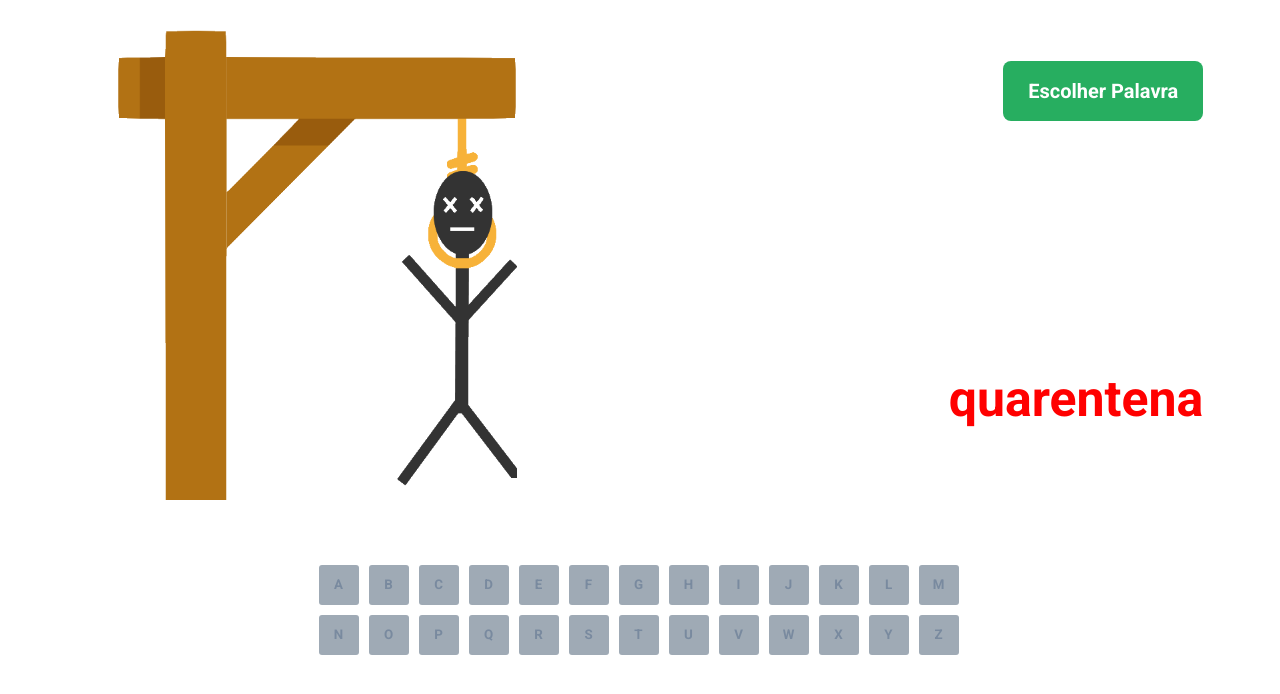
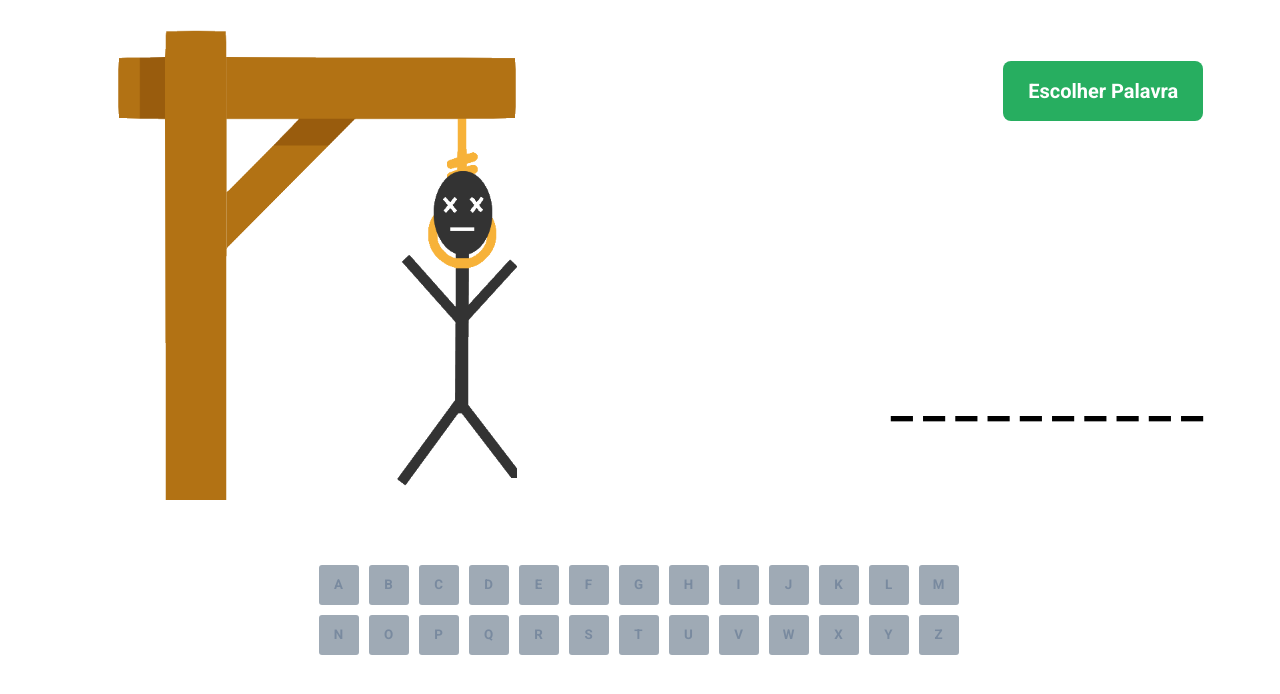
Before and after one commit to LsBDev/Jogoforca, a React (Create React App) app: page / in a window 1280 px wide. Shown: the top 694 px of the page. Built offline with nearby package versions, Linux system fonts and the light colour scheme.

Commit message:
pt1 - escolher palavra.

```diff
--- a/src/App.jsx
+++ b/src/App.jsx
@@ -1,10 +1,13 @@
 import Jogo from "./Jogo";
-// import palavras from "./palavras.js"
+import palavras from "./palavras.js"
 
 export default function App() {
+  const raffle = palavras[Math.floor(Math.random()*palavras.length)]
+
+
   return (
     <div>
-      <Jogo/>
+      <Jogo wordGame={raffle}/>
     </div>
   );
 }
--- a/src/Jogo.jsx
+++ b/src/Jogo.jsx
@@ -9,13 +9,17 @@ import "./jogo.css"
 import forca6 from "./assets/imagens/forca6.png";
 import { useState } from "react";
 
-export default function Jogo() {
+export default function Jogo({wordGame}) {
   const [disabled, setDisabled] = useState(true);
+  const [errorCount, setErrorCount] = useState();
 
   function iniciar() {
     setDisabled(false);
-    console.log('fui clicado!')
+    setErrorCount(0)
   }
+
+ const chosenWord = wordGame.split("");
+
 
   return (
     <>
@@ -23,11 +27,13 @@ export default function Jogo() {
         <img src={forca6} alt="forca" />
         <div className="palavras">
           <button className="iniciar" onClick={iniciar}>Escolher Palavra</button>
-          <h1 className="palavra">quarentena</h1>
+          <div className="adivinhar">
+            {chosenWord.map((letter, index) => (<h1 key={index} className="palavra"> _ </h1>))}
+          </div>
         </div>
       </div>
 
-      <Letras disabled={disabled}/>
+      <Letras error={errorCount} setDisabled={setDisabled} disabled={disabled}/>
     </>
 
   )
--- a/src/Letras.jsx
+++ b/src/Letras.jsx
@@ -1,12 +1,18 @@
+import { useState } from "react";
 import "./letras.css"
 
-export default function Letras ({disabled}) {
+export default function Letras ({disabled, error, setDisabled}) {
   const array = ['a', 'b', 'c', 'd', 'e', 'f', 'g', 'h', 'i', 'j', 'k', 'l', 'm', 'n', 'o', 'p', 'q', 'r', 's', 't', 'u', 'v', 'w', 'x', 'y', 'z'];
+  const [click, setClick] =  useState([])
+
+  function clickLetter(letter) {
+    setClick([...click, letter])
+  }
 
 
   return (
     <div className="letras">
-      {array.map((l) => <button className={`letra ${disabled ? '' : 'enabled'}`} disabled={disabled}>{l.toUpperCase()}</button>
+      {array.map((l, index) => <button key={index} onClick={() => clickLetter(l)} className={`letra ${disabled ? '' : 'enabled'} ${click.includes(l) ? 'disabled' : ''}`} disabled={disabled}>{l.toUpperCase()}</button>
       )}
     </div>
   )
--- a/src/jogo.css
+++ b/src/jogo.css
@@ -36,8 +36,15 @@
   font-weight: 700;
   font-size: 50px;
   margin-bottom: -50px;
-  color: #FF0000;
+  /* color: #FF0000; */
 }
 .enabled {
   background: #E1ECF4;
 }
+.adivinhar {
+  display: flex;
+  gap: 10px;
+}
+.disabled {
+  background: #9FAAB5;
+}
```
